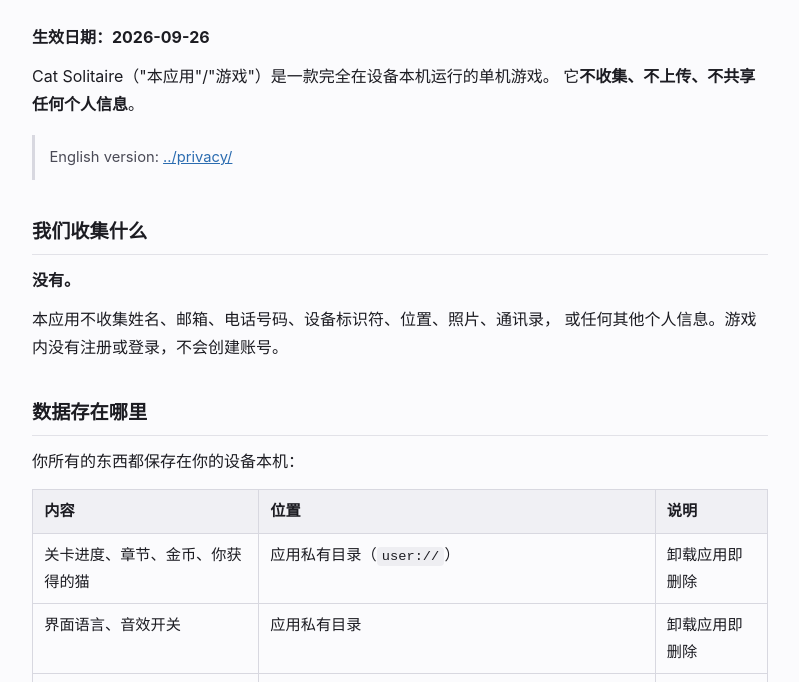
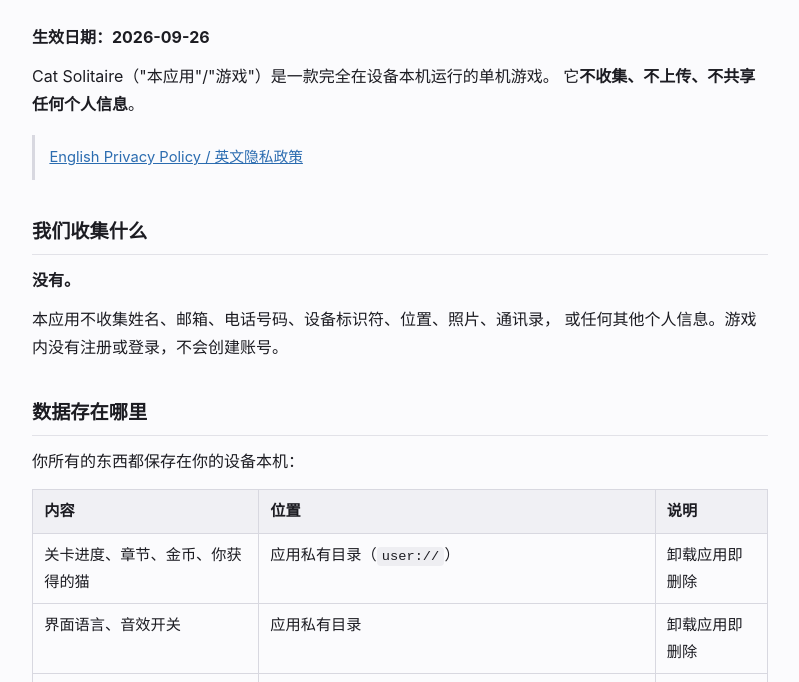
Before and after one commit to guoxiujiang1971/CatSolitaire, a plain HTML site: page privacy.zh-CN/index.html in a window 1280 px wide. Shown: the part 108-790 px from the top of the page, without its empty margins (240-1039 px from the left). Drawn offline with Linux system fonts and the light colour scheme.

Commit message:
docs(privacy): 隐私政策 / Privacy Policy（Google Play 上架必填）

```diff
--- a/privacy.zh-CN/index.html
+++ b/privacy.zh-CN/index.html
@@ -61,7 +61,7 @@
 <p class="langbar"><a href="../privacy.zh-CN/" aria-current="true">中文</a><span class="sep">|</span><a href="../privacy/">English</a></p>
 <p><strong>生效日期：2026-09-26</strong></p>
 <p>Cat Solitaire（"本应用"/"游戏"）是一款完全在设备本机运行的单机游戏。 它<strong>不收集、不上传、不共享任何个人信息</strong>。</p>
-<blockquote style="margin:1.1rem 0;padding:.6rem .9rem;border-left:3px solid #d8d8e0;color:#4a4a56">English version: <a href="../privacy/" rel="noopener">../privacy/</a></blockquote>
+<blockquote style="margin:1.1rem 0;padding:.6rem .9rem;border-left:3px solid #d8d8e0;color:#4a4a56"><a href="../privacy/" rel="noopener">English Privacy Policy / 英文隐私政策</a></blockquote>
 <h2>我们收集什么</h2>
 <p><strong>没有。</strong></p>
 <p>本应用不收集姓名、邮箱、电话号码、设备标识符、位置、照片、通讯录， 或任何其他个人信息。游戏内没有注册或登录，不会创建账号。</p>
```
Also changed, not shown: privacy/index.html (+1 -1 lines), 2 other files.
